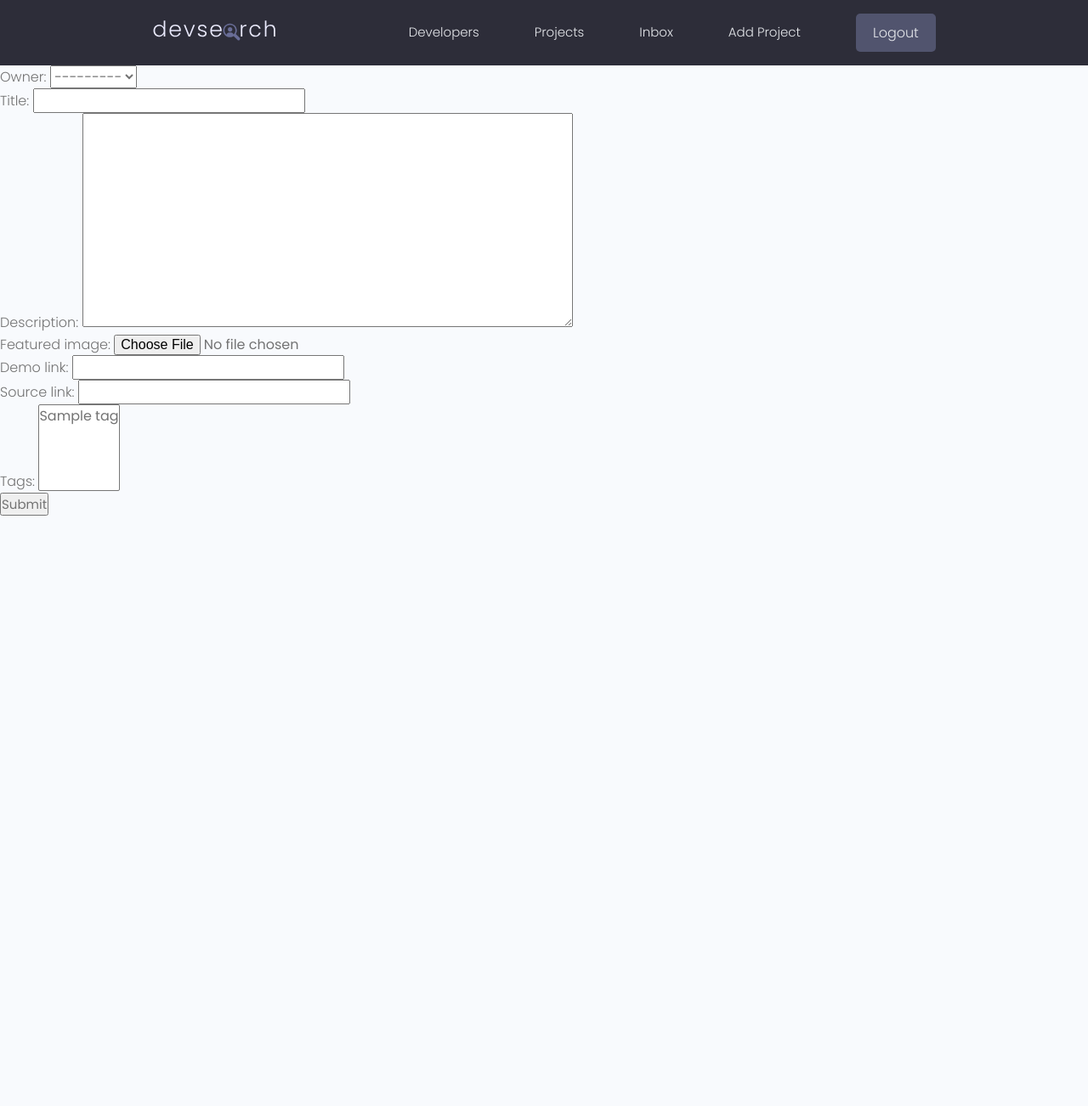
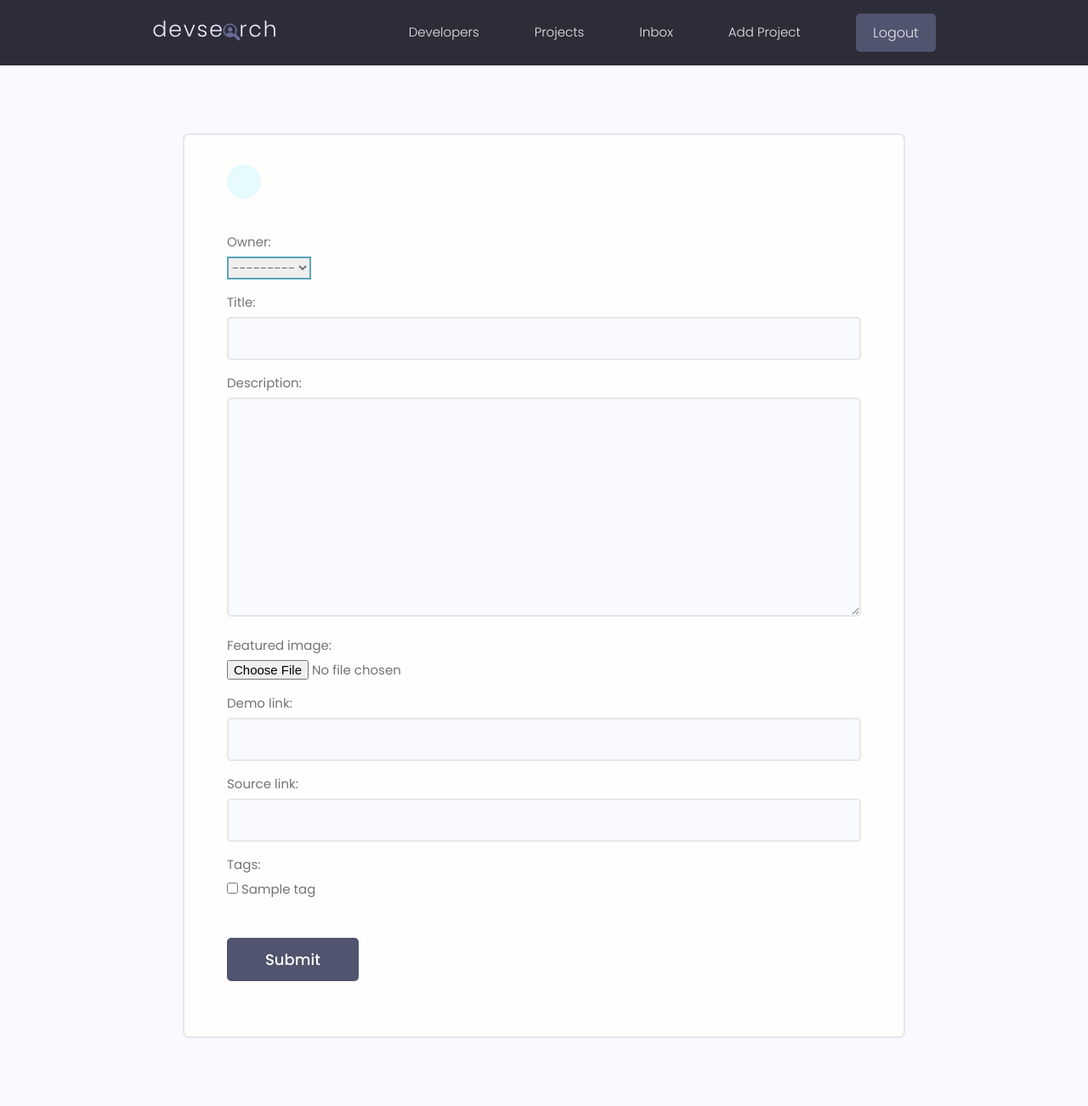
Before and after one commit to shirmpopal/devsearch, a Django app: page /projects/add-project/ in a window 1280 px wide. Shown: the whole page at 85% size. Before the commit the page ends 607 px from the top, so only its background shows below. Run offline with Django 4.2, Linux system fonts and the light colour scheme; a user stored in the database is signed in; tables that the repository leaves empty hold one stand-in row (values such as "Sample post"); some libraries are stand-ins or nearby versions.

Commit message:
Apply theme to project form.

```diff
--- a/projects/forms.py
+++ b/projects/forms.py
@@ -1,5 +1,7 @@
+from tkinter import Widget
 from django.forms import ModelForm
 from .models import Project
+from django import forms
 
 class ProjectForm(ModelForm):
   class Meta:
@@ -13,3 +15,11 @@
       'source_link',
       'tags',
     ]
+    widgets = {
+      'tags': forms.CheckboxSelectMultiple(),
+    }
+
+  def __init__(self, *args, **kwargs):
+    super(ProjectForm, self).__init__(*args, **kwargs)
+    for field in self.fields.values():
+      field.widget.attrs.update({'class': 'input'})
--- a/projects/templates/projects/project-form.html
+++ b/projects/templates/projects/project-form.html
@@ -1,10 +1,24 @@
 {% extends 'main.html' %}
 {% block content %}
 
-<form action="" method="POST" enctype="multipart/form-data">
-  {% csrf_token %}
-  {{form.as_p}}
-  <input type="submit" value="Submit">
-</form>
+<main class="formPage my-xl">
+  <div class="content-box">
+      <div class="formWrapper">
+          <a class="backButton" href="#"><i class="im im-angle-left"></i></a>
+          <br>
+
+          <form class="form" method="POST" enctype="multipart/form-data">
+              {% csrf_token %}
+              {% for field in form %}
+              <div class="form__field">
+                  <label for="formInput#text">{{field.label}}: </label>
+                  {{field}}
+              </div>
+              {% endfor %}
+              <input class="btn btn--sub btn--lg  my-md" type="submit" value="Submit" />
+          </form>
+      </div>
+  </div>
+</main>
 
 {% endblock content %}
```
